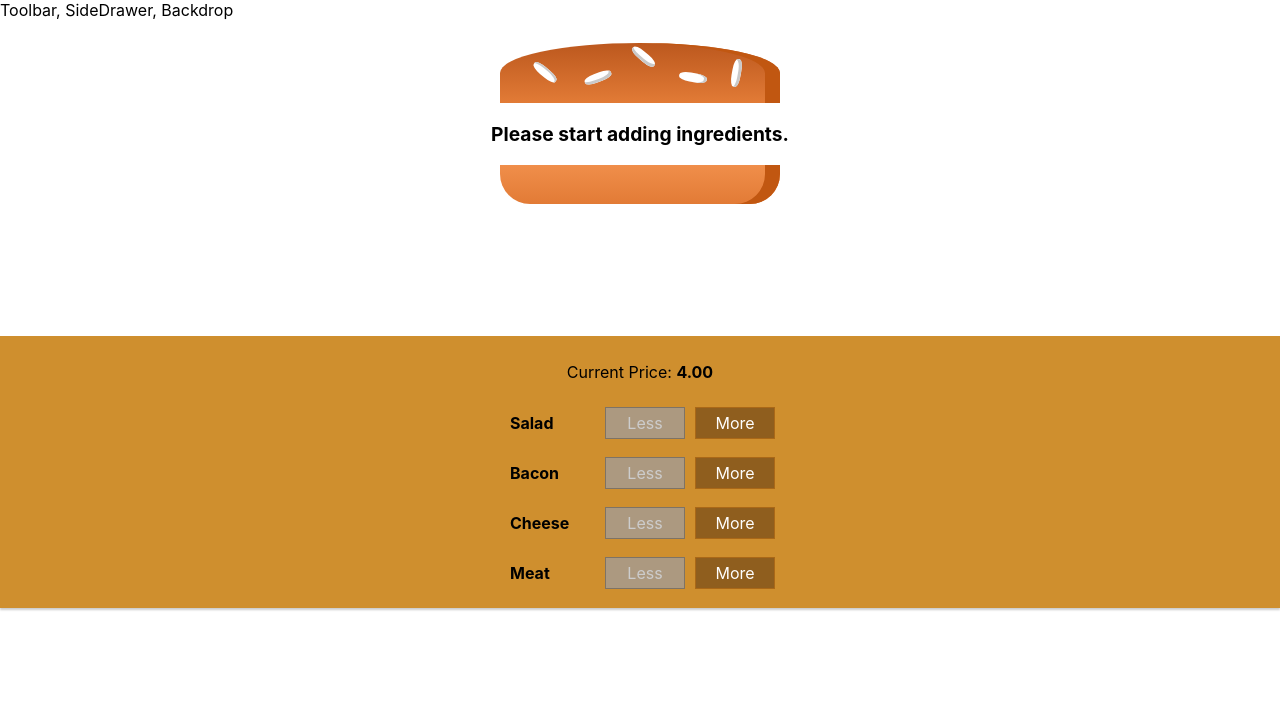
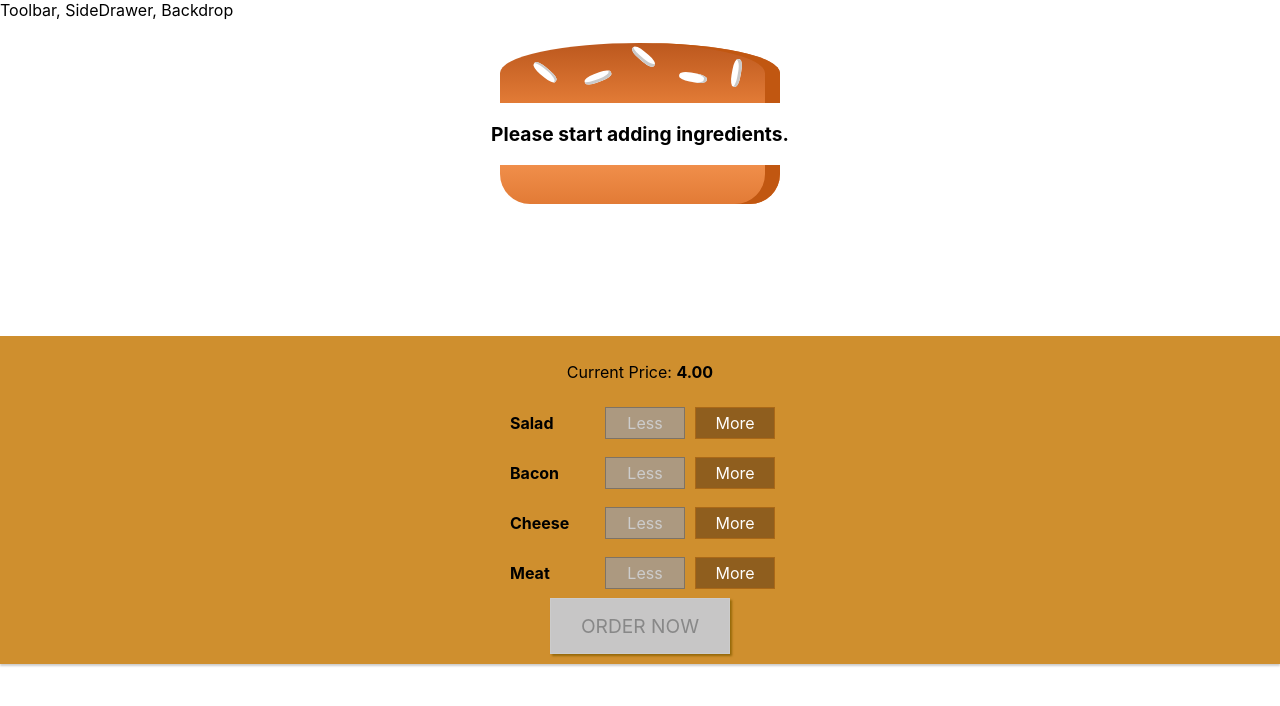
Before and after one commit to ypablo/Burger_Builder, a React (Create React App) app: page / in a window 1280 px wide. Shown: the top 706 px of the page. Built offline with nearby package versions, Linux system fonts and the light colour scheme; the HTML template or start-up script is replaced by a standard one.

Commit message:
Add order button

```diff
--- a/src/components/Burger/BuildControls/BuildControls.jsx
+++ b/src/components/Burger/BuildControls/BuildControls.jsx
@@ -20,6 +20,11 @@
                 removed={() => props.ingredientRemoved(ctrl.type)}
                 disabled={props.disabled[ctrl.type]} />
         ))}
+        <button
+            className={classes.OrderButton}
+            disabled={!props.purchaseable}>
+            ORDER NOW
+            </button>
     </div >
 )
 
--- a/src/components/Burger/BuildControls/BuildControls.module.css
+++ b/src/components/Burger/BuildControls/BuildControls.module.css
@@ -9,3 +9,44 @@
     margin: auto;
     padding: 10px 0;
 }
+
+.OrderButton {
+    background-color: #DAD735;
+    outline: none;
+    cursor: pointer;
+    border: 1px solid #966909;
+    color: #966909;
+    font-family: inherit;
+    font-size: 1.2em;
+    padding: 15px 30px;
+    box-shadow: 2px 2px 2px #966909;
+}
+
+.OrderButton:hover, .OrderButton:active {
+    background-color: #A0DB41;
+    border: 1px solid #966909;
+    color: #966909;
+}
+
+.OrderButton:disabled {
+    background-color: #C7C6C6;
+    cursor: not-allowed;
+    border: 1px solid #ccc;
+    color: #888888;
+}
+
+.OrderButton:not(:disabled) {
+    animation: enable 0.3s linear;
+}
+
+@keyframes enable {
+    0% {
+        transform: scale(1);
+    }
+    60% {
+        transform: scale(1.1);
+    }
+    100% {
+        transform: scale(1);
+    }
+}
--- a/src/containers/BurgerBuilder/BurgerBuilder.jsx
+++ b/src/containers/BurgerBuilder/BurgerBuilder.jsx
@@ -4,10 +4,10 @@
 import BuildControls from "../../components/Burger/BuildControls/BuildControls"
 
 const INGREDIENT_PRICES = {
-    salad: 0.5,
-    cheese: 0.4,
-    meat: 1.3,
-    bacon: 0.7
+    Salad: 1,
+    Cheese: 2,
+    Meat: 3,
+    Bacon: 2
 }
 
 export default class BurgerBuilder extends Component {
@@ -19,7 +19,17 @@
             Cheese: 0,
             Meat: 0
         },
-        totalPrice: 4
+        totalPrice: 4,
+        purchaseable: false
+    }
+
+    updatePurchaseState = (ingredients) => {
+        const sum = Object.keys(ingredients).map(igKey => {
+            return ingredients[igKey]
+        }).reduce((sum, el) => {
+            return sum + el
+        }, 0)
+        this.setState({purchaseable: sum > 0})
     }
 
     addIngredienthandler = (type) => {
@@ -33,6 +43,7 @@
         const oldPrice = this.state.totalPrice
         const newPrice = oldPrice + priceAddition
         this.setState({ totalPrice: newPrice, ingredients: updatedIngredients })
+        this.updatePurchaseState(updatedIngredients)
     }
 
     removeIngredienthandler = (type) => {
@@ -49,6 +60,7 @@
         const oldPrice = this.state.totalPrice
         const newPrice = oldPrice - priceDeduction
         this.setState({ totalPrice: newPrice, ingredients: updatedIngredients })
+        this.updatePurchaseState(updatedIngredients)
     }
 
     render() {
@@ -61,8 +73,13 @@
         return (
             <div>
                 <Burger ingredients={this.state.ingredients} />
-                <BuildControls ingredientAdded={this.addIngredienthandler} ingredientRemoved={this.removeIngredienthandler}
-                    disabled={disabledInfo} price={this.state.totalPrice}/>
+                <BuildControls
+                    ingredientAdded={this.addIngredienthandler}
+                    ingredientRemoved={this.removeIngredienthandler}
+                    disabled={disabledInfo}
+                    price={this.state.totalPrice}
+                    purchaseable={this.state.purchaseable}
+                    />
             </div>
         )
     }
```
